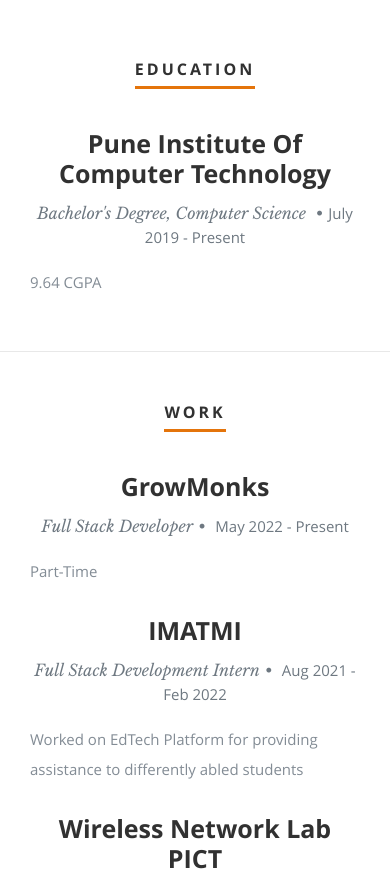
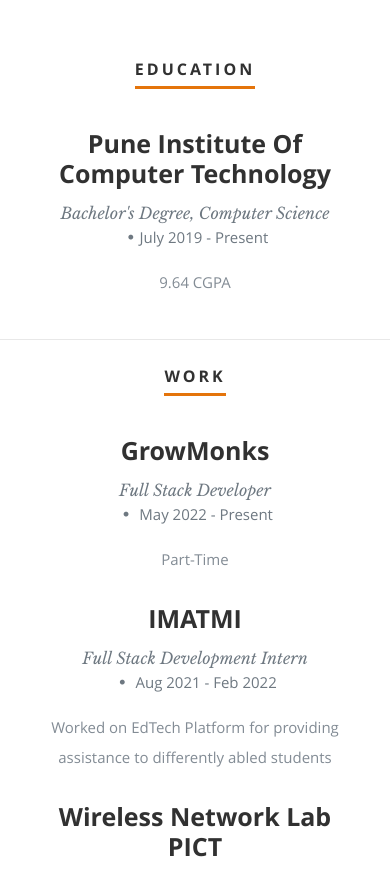
Before and after one commit to tanuj-22/Resume-portfolio, a React (Create React App) app: page / in a window 390 px wide. Shown: the part 1620-2491 px from the top of the page. Built offline with nearby package versions, Linux system fonts and the light colour scheme.

Commit message:
page updated for mobile

```diff
--- a/public/css/layout.css
+++ b/public/css/layout.css
@@ -266,6 +266,15 @@
    padding-bottom: 24px;
    border-bottom: 1px solid #E8E8E8;
 }
+@media screen and (max-width: 567px) {
+   .education, .work {
+      margin-bottom: 24px;
+      padding-bottom: 12px;
+      text-align: center;
+   }
+
+}
+
 #resume .info {
    font: 16px/24px 'librebaskerville-italic', serif;
    color: #6E7881;
--- a/src/Components/Resume.js
+++ b/src/Components/Resume.js
@@ -3,6 +3,19 @@
 const Resume = ({ data }) => {
   if (data) {
     var skillmessage = data.skillmessage;
+    var educationM = data.education.map(function (education) {
+      return (
+        <div key={education.school}>
+          <h3>{education.school}</h3>
+
+          <p className="info">
+            {education.degree} <br></br><span>&bull;</span>
+            <em className="date">{education.graduated}</em>
+          </p>
+          <p>{education.description}</p>
+        </div>
+      );
+    });
     var education = data.education.map(function (education) {
       return (
         <div key={education.school}>
@@ -12,6 +25,19 @@
             <em className="date">{education.graduated}</em>
           </p>
           <p>{education.description}</p>
+        </div>
+      );
+    });
+
+    var workM = data.work.map(function (work) {
+      return (
+        <div key={work.company}>
+          <h3>{work.company}</h3>
+          <p className="info">
+            {work.title}
+            <br /><span>&bull;</span> <em className="date">{work.years}</em>
+          </p>
+          <p>{work.description}</p>
         </div>
       );
     });
@@ -37,7 +63,7 @@
       );
     });
   }
-
+  const isMobile = window.innerWidth < 567;
   return (
     <section id="resume">
       <div className="row education">
@@ -49,7 +75,7 @@
 
         <div className="nine columns main-col">
           <div className="row item">
-            <div className="twelve columns">{education}</div>
+            <div className="twelve columns">{isMobile ? educationM : education}</div>
           </div>
         </div>
       </div>
@@ -61,7 +87,7 @@
           </h1>
         </div>
 
-        <div className="nine columns main-col">{work}</div>
+        <div className="nine columns main-col">{isMobile ? workM:work}</div>
       </div>
 
       <div className="row skill">
```
Also changed, not shown: 1 other file (tests, documents, lock files or other folders).
